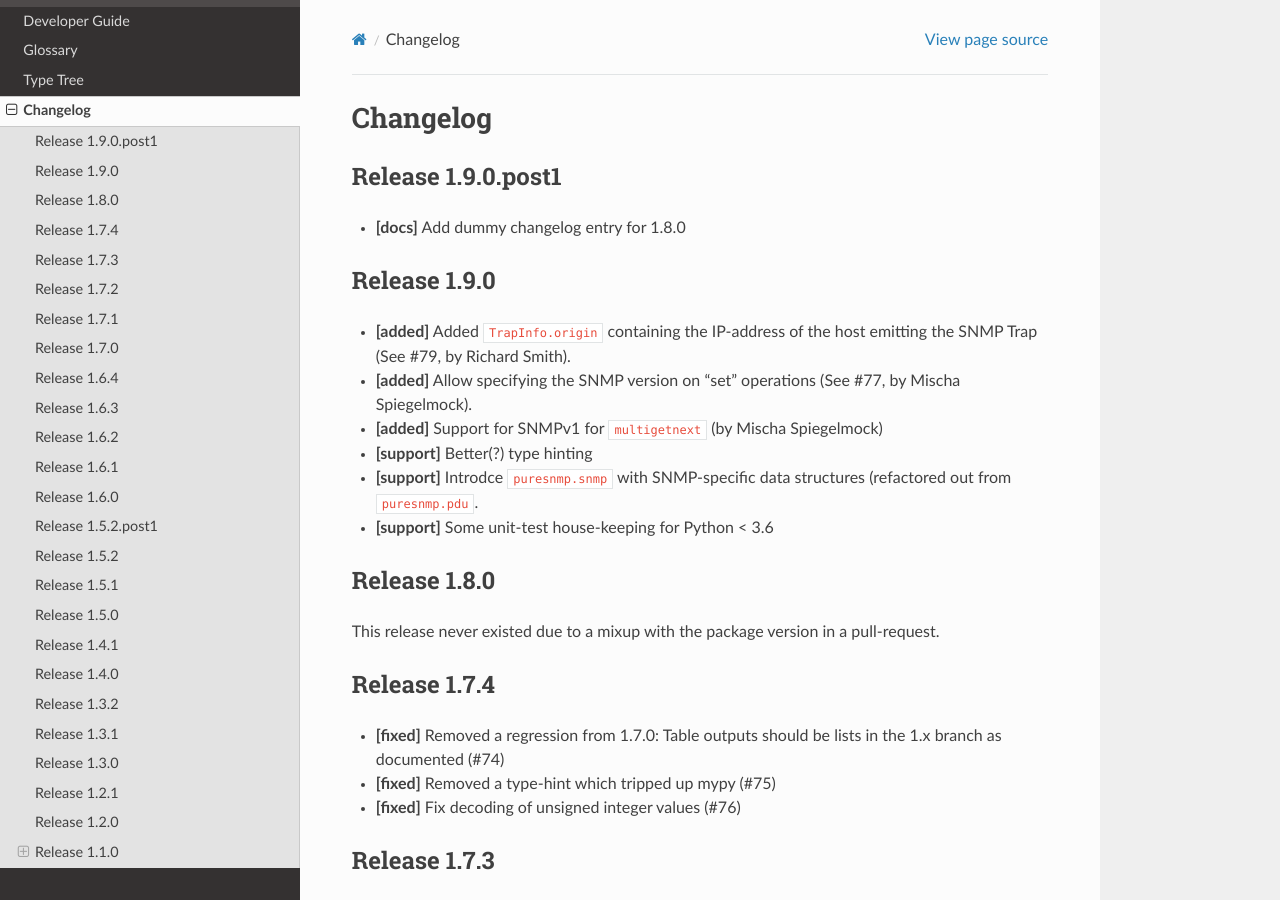
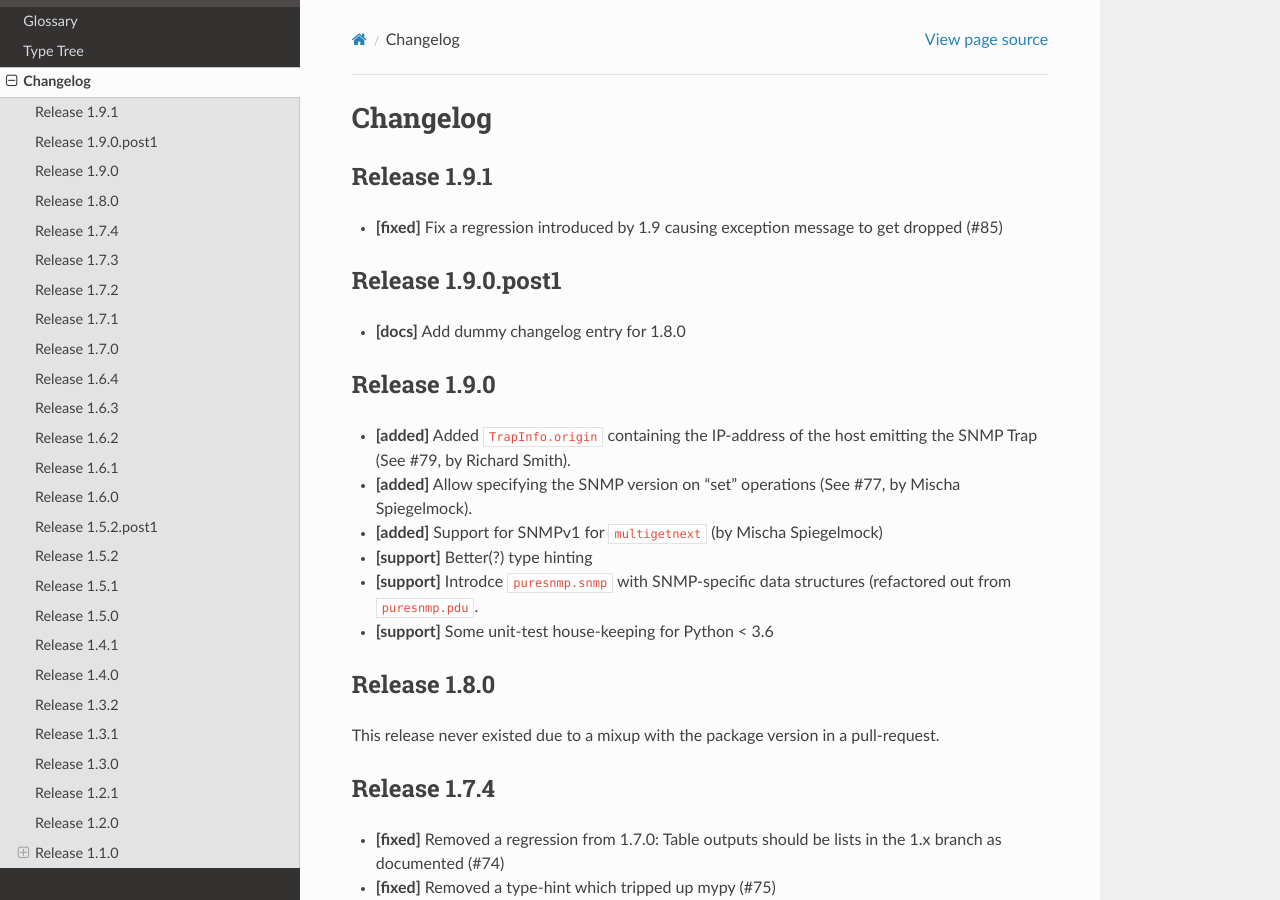
Before and after one commit to exhuma/puresnmp, a Sphinx documentation site: the page built from docs/changelog.rst, in a window 1280 px wide and 900 px high. Built offline with Sphinx 7.4.7 and the Read the Docs theme 2.0.0, drawn with Linux system fonts in a browser that asks for light colours.

Commit message:
Update changelog

```diff
--- a/docs/changelog.rst
+++ b/docs/changelog.rst
@@ -1,5 +1,11 @@
 Changelog
 =========
+
+Release 1.9.1
+~~~~~~~~~~~~~~~~~~~
+
+* **[fixed]** Fix a regression introduced by 1.9 causing exception message to
+  get dropped (#85)
 
 Release 1.9.0.post1
 ~~~~~~~~~~~~~~~~~~~
```
